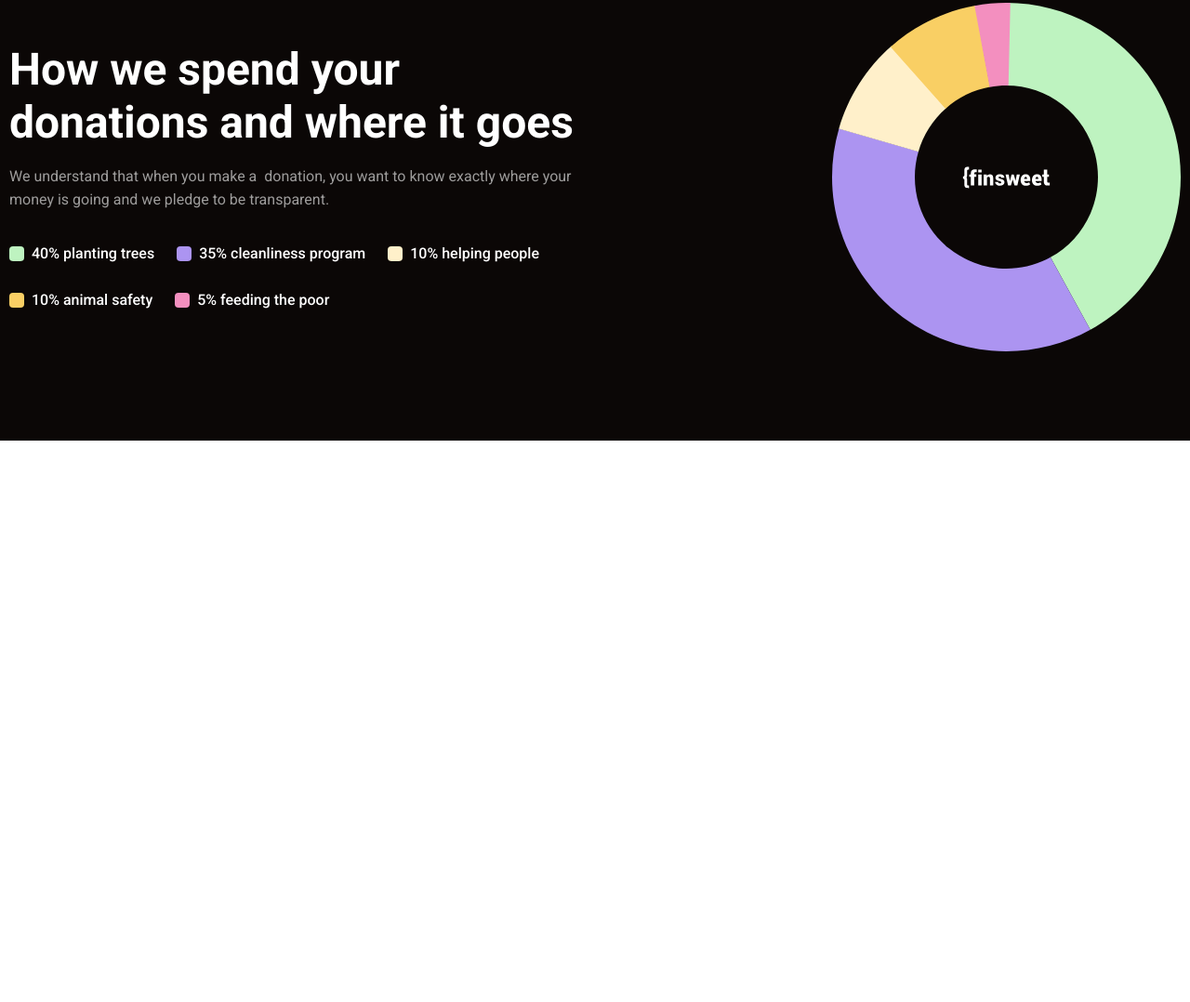
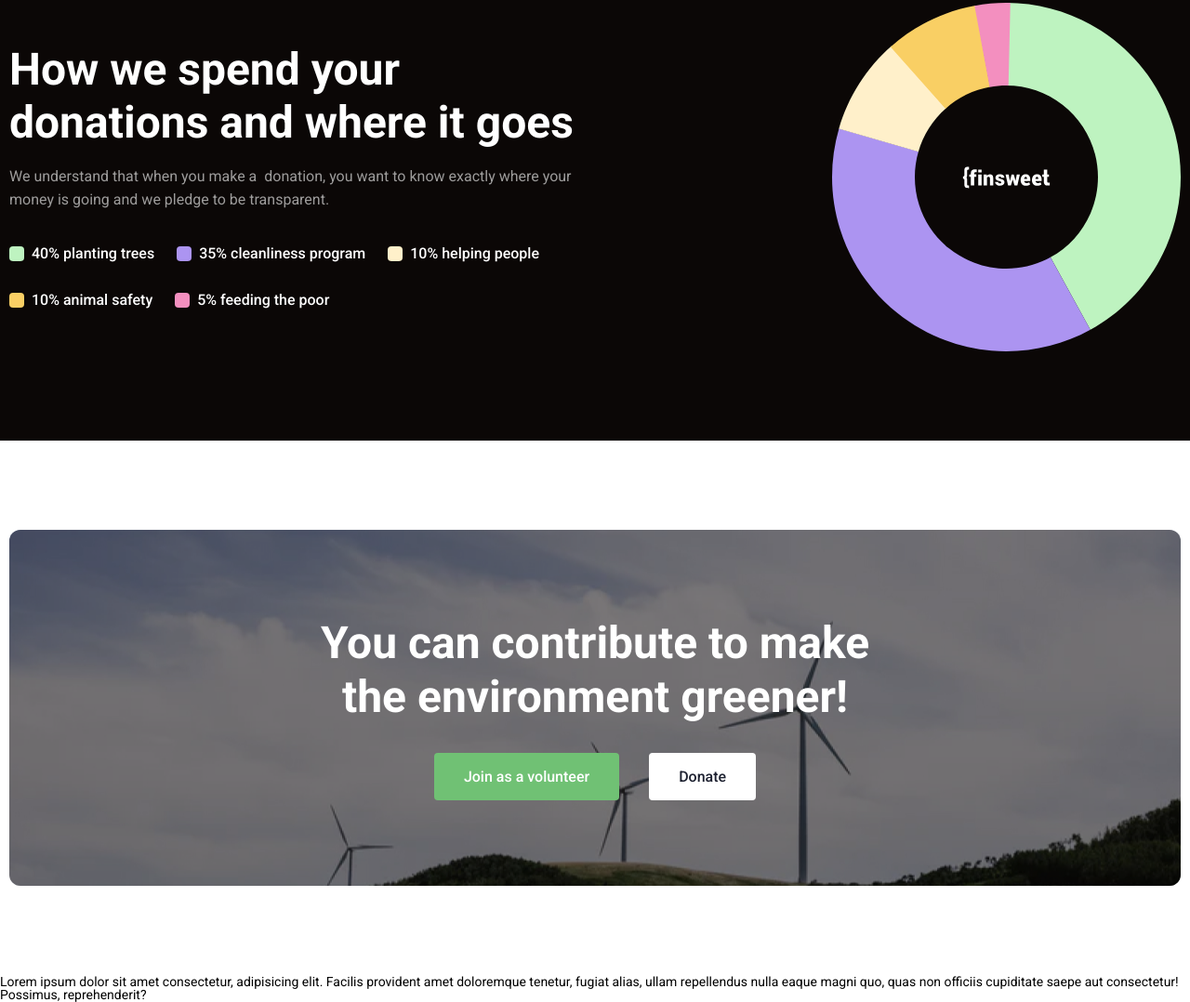
Before and after one commit to 1xtend/Finsweet, a plain HTML site: page index.html in a window 1280 px wide. Shown: the part 3531-4609 px from the top of the page at 93% size. Before the commit the page ends 4005 px from the top, so only its background shows below. Drawn offline with Linux system fonts and the light colour scheme.

Commit message:
volunteer

```diff
--- a/index.html
+++ b/index.html
@@ -221,6 +221,26 @@
       </div>
     </div>
 
+    <div class="volunteer">
+      <div class="container">
+        <div class="volunteer__body">
+          <div class="volunteer__content">
+            <h2 class="volunteer__title">You can contribute to make the environment greener!</h2>
+            <div class="volunteer__btns">
+              <a href="#" class="primary-button">Join as a volunteer</a>
+              <a href="#" class="secondary-button">Donate</a>
+            </div>
+          </div>
+        </div>
+      </div>
+    </div>
+
+    <p>
+      Lorem ipsum dolor sit amet consectetur, adipisicing elit. Facilis provident amet doloremque
+      tenetur, fugiat alias, ullam repellendus nulla eaque magni quo, quas non officiis cupiditate
+      saepe aut consectetur! Possimus, reprehenderit?
+    </p>
+
     <script src="./scripts/menu-burger.js"></script>
   </body>
 </html>
--- a/scss/index.scss
+++ b/scss/index.scss
@@ -486,3 +486,77 @@
     }
   }
 }
+
+// Volunteer
+
+.volunteer {
+  &__body {
+    background: url('../images/volunteer/volunteer__bg.jpg') center no-repeat;
+    padding: 93px 0 92px;
+    margin: 96px 0;
+    text-align: center;
+    border-radius: 12px;
+    position: relative;
+    overflow: hidden;
+
+    @media (max-width: 768px) {
+      padding: 46px 0 46px;
+    }
+
+    @media (max-width: 425px) {
+      padding: 23px 0 23px;
+    }
+
+    &::after {
+      content: '';
+      position: absolute;
+      width: 100%;
+      height: 100%;
+      max-height: 100%;
+      top: 0;
+      left: 0;
+      background-color: var(--color-black);
+      opacity: 0.5;
+      z-index: 1;
+    }
+  }
+
+  &__content {
+    max-width: 631px;
+    margin: 0 auto;
+    position: relative;
+    z-index: 2;
+    padding: 0 5px;
+  }
+
+  &__title {
+    @include textProperties(700, 120%, #fff);
+    font-size: 48px;
+    margin-bottom: 32px;
+
+    @media (max-width: 768px) {
+      font-size: 40px;
+    }
+
+    @media (max-width: 425px) {
+      font-size: 32px;
+    }
+  }
+
+  &__btns {
+    display: inline-flex;
+    justify-content: center;
+    gap: 32px;
+
+    @media (max-width: 425px) {
+      flex-direction: column;
+      gap: 16px;
+    }
+  }
+}
+.container {
+}
+.primary-button {
+}
+.secondary-button {
+}
```
Also changed, not shown: css/index.css, images/volunteer/volunteer__bg.jpg (added).
